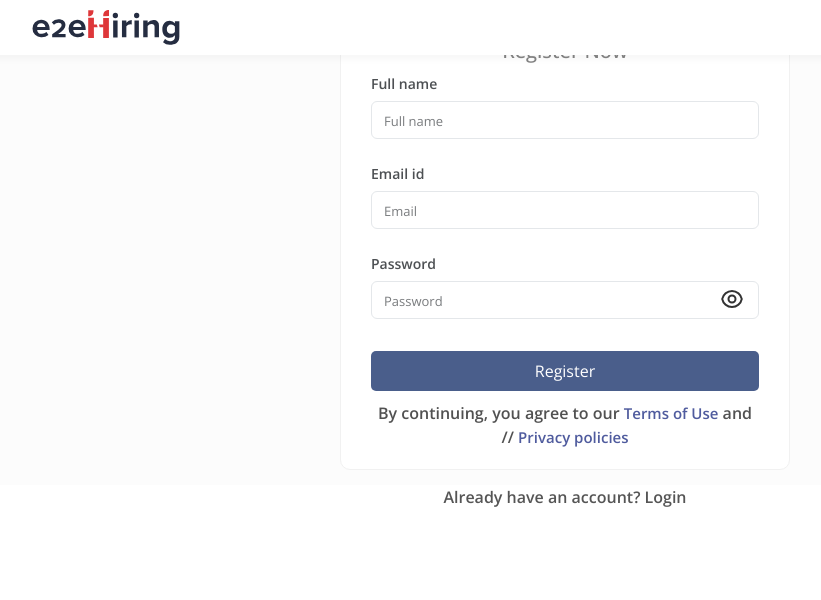
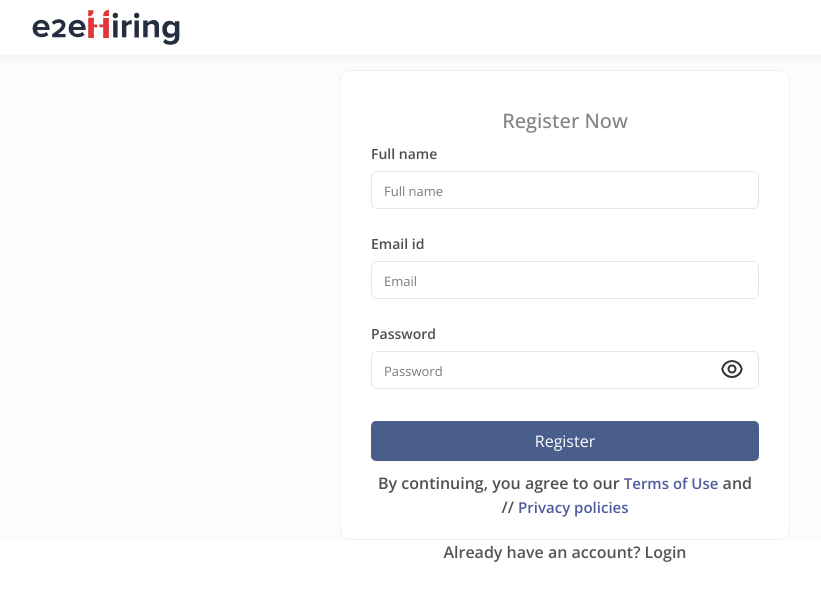
Before and after one commit to janmenjaya7/Course-management-system, a React (Create React App) app: page /student/register in a window 1280 px wide. Shown: the top 600 px of the page, without its empty margins (75-896 px from the left). Built offline with nearby package versions, Linux system fonts and the light colour scheme; a web font is replaced by a local one.

Commit message:
login and register dynamic

```diff
--- a/src/components/register-login/register.css
+++ b/src/components/register-login/register.css
@@ -20,7 +20,8 @@
   border-radius: 10px;
   opacity: 1;
   padding: 30px !important;
-  margin-bottom: 15px;
+  /* margin-bottom: 15px; */
+  margin-top: 70px;
   /* box-sizing: border-box; */
 }
 .heading {
```
Also changed, not shown: src/components/register-login/Register.jsx (+0 -84 lines).
